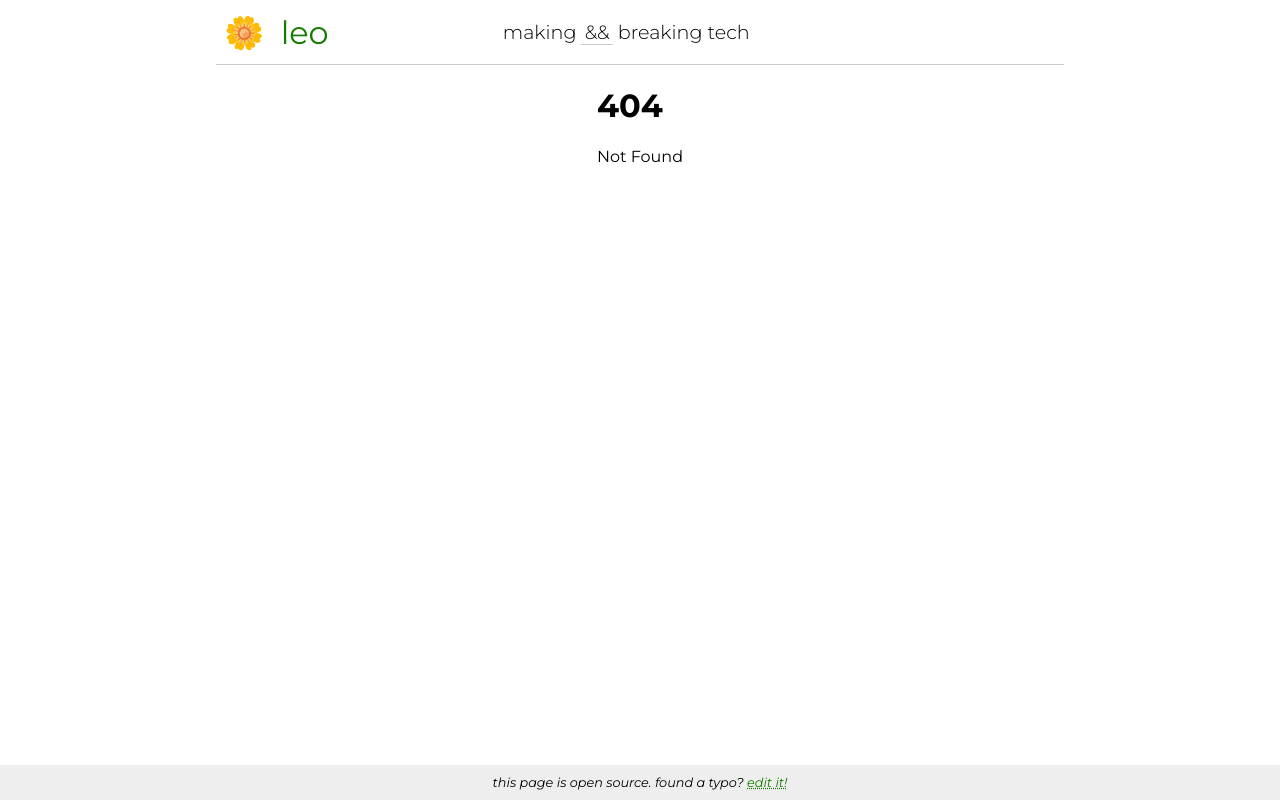
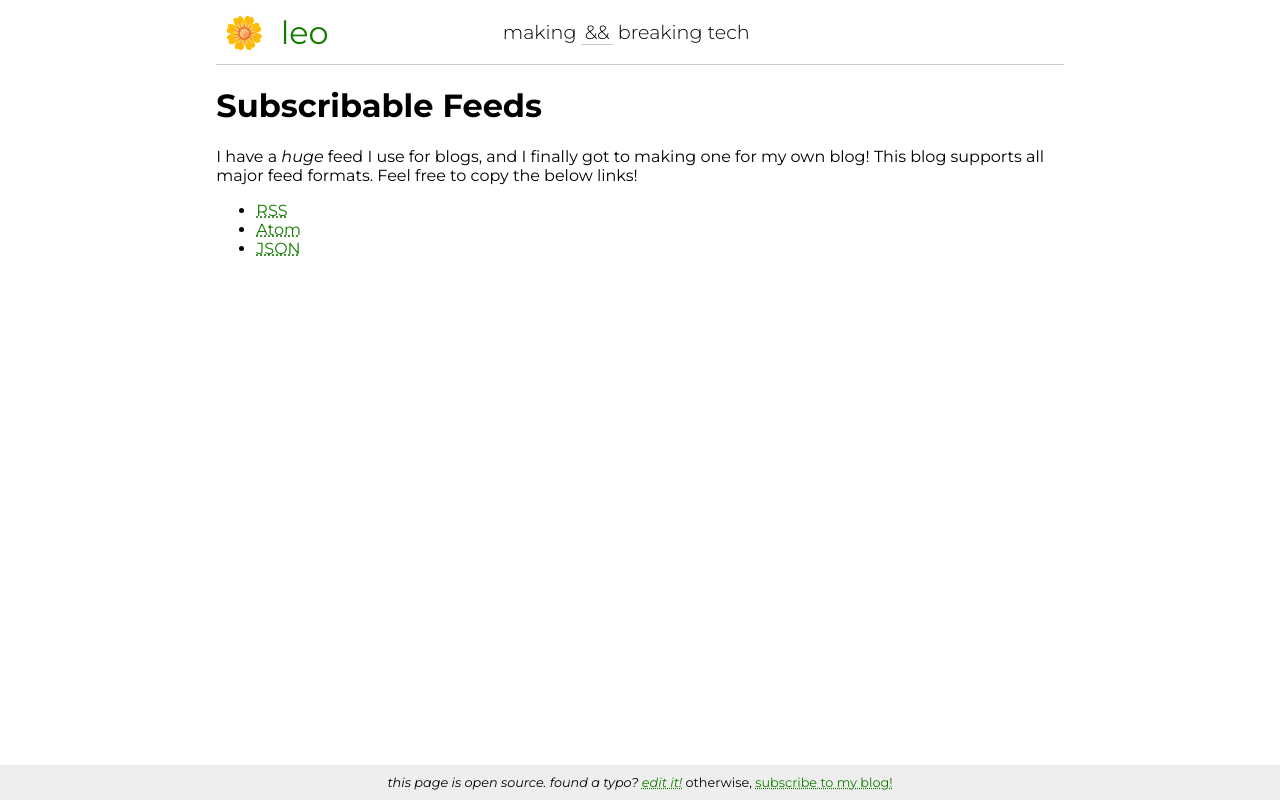
Before and after one commit to LeoDog896/webpage, a SvelteKit app: page /feed in a window 1280 px wide. Before the commit this address had no page. Built offline with nearby package versions, Linux system fonts and the light colour scheme; some icons are missing.

Commit message:
feat: feed page

```diff
--- a/src/routes/+layout.svelte
+++ b/src/routes/+layout.svelte
@@ -33,7 +33,7 @@
 		>this page is open source. found a typo? <a
 			href="https://github.com/LeoDog896/webpage/blob/main{$filename}">edit it!</a
 		></i
-	>
+	> otherwise, <a href="/feed">subscribe to my blog!</a>
 </footer>
 
 <style>
--- /dev/null
+++ b/src/routes/feed/+page.svelte
@@ -0,0 +1,38 @@
+<script lang="ts">
+	interface Feed {
+		name: string;
+		path: string;
+	}
+
+	const feeds: Feed[] = [
+		{
+			name: "RSS",
+			path: "/feed/rss"
+		},
+		{
+			name: "Atom",
+			path: "/feed/atom"
+		},
+		{
+			name: "JSON",
+			path: "/feed/json"
+		}
+	]
+</script>
+
+<svelte:head>
+	<title>Subscribable Feeds</title>
+</svelte:head>
+
+<h1>Subscribable Feeds</h1>
+
+<p>
+	I have a <i>huge</i> feed I use for blogs, and I finally got to making one for my own blog!
+	This blog supports all major feed formats. Feel free to copy the below links!
+</p>
+
+<ul>
+	{#each feeds as feed}
+		<li><a href={feed.path}>{feed.name}</a></li>
+	{/each}
+</ul>
```
